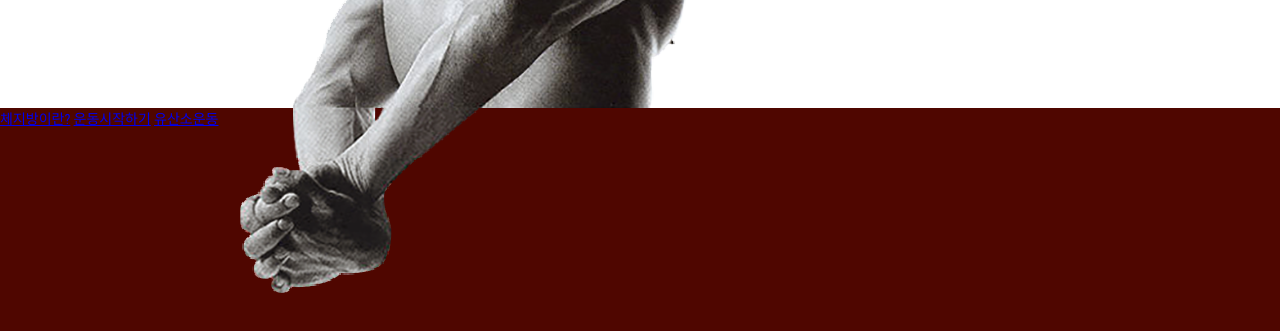
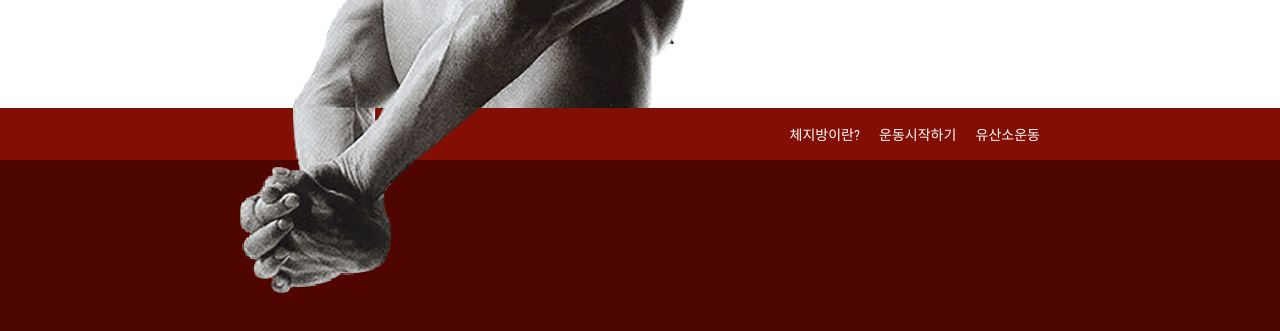
Before and after one commit to seonyeonghun/fitness, a plain HTML site: page index.html in a window 1280 px wide. Shown: the part 437-768 px from the top of the page. Drawn offline with Linux system fonts and the light colour scheme.

Commit message:
menu finish - 마우스 오버나 클릭안되는 증상

```diff
--- a/css/style.css
+++ b/css/style.css
@@ -70,3 +70,21 @@ body {
 	left: 100px;
 	top: 130px;
 }
+
+.menu-outer {
+	background-color: #830e04;
+	padding: 1rem 0;
+}
+.menu {
+	max-width: 800px;
+	margin: 0 auto;
+	text-align: right
+}
+.menu a {
+	color: #ffffff; /* white */
+	text-decoration: none;
+	cursor: pointer;
+}
+.menu a:nth-child(2) {
+	margin: 0 1rem
+}
--- a/index.html
+++ b/index.html
@@ -40,11 +40,14 @@
 		</div>
 	</div>
 	<!-- /.marketing-outer -->
-	<div class="menu">
-		<a href="#">체지방이란?</a>
-		<a href="#">운동시작하기</a>
-		<a href="#">유산소운동</a>
+	<div class="menu-outer">
+		<div class="menu">
+			<a href="#">체지방이란?</a>
+			<a href="#">운동시작하기</a>
+			<a href="#">유산소운동</a>
+		</div>
 	</div>
+	<!-- /.menu-outer -->
 
 	<script src="script/main.js"></script>
 </body>
```
